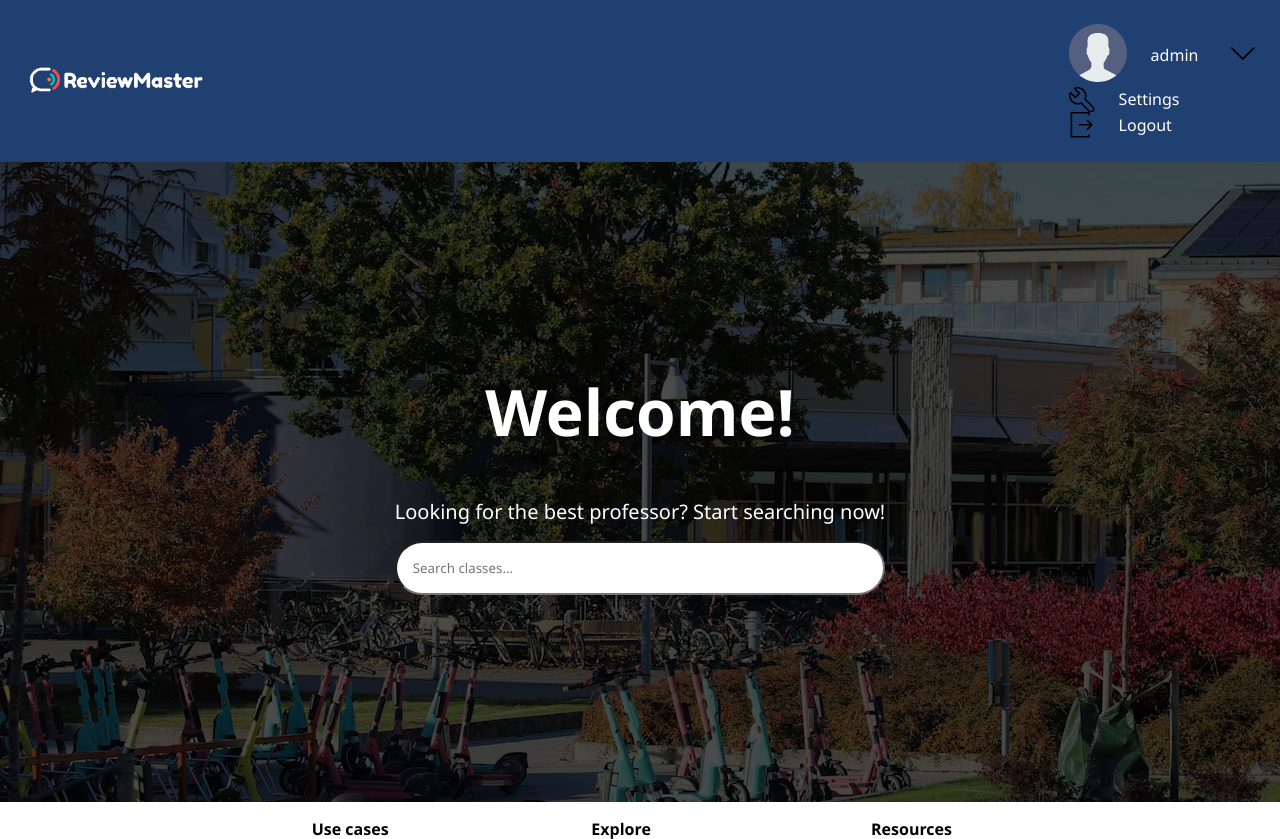
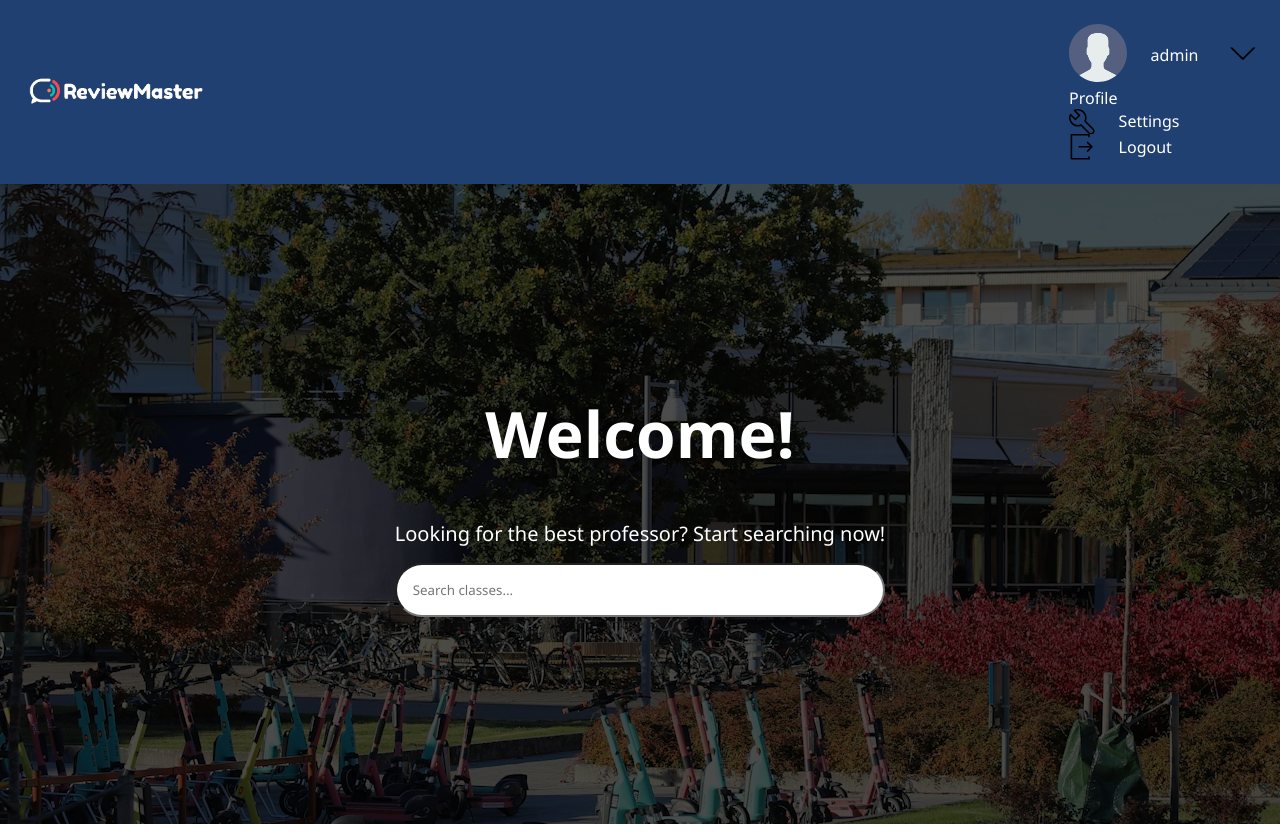
Before and after one commit to alexandernc0043/ITSC-3155-Group3, a Django app: page / in a window 1280 px wide. Shown: the top 839 px of the page. Run offline with Django 5.2, Linux system fonts and the light colour scheme; a user stored in the database is signed in.

Commit message:
Created profile page
Created profile page but lacks functionality

```diff
--- a/Final Project Code/ReviewMaster/base/urls.py
+++ b/Final Project Code/ReviewMaster/base/urls.py
@@ -7,6 +7,7 @@ urlpatterns = [
     path('register/', views.registeruser, name='register'),
     path('logout/', views.logoutuser, name='logout'),
     path('pick-courses/',views.pick_courses, name='courses'),
-    path('add-course/<str:pk>',views.addCourse, name='add-course')
+    path('add-course/<str:pk>',views.addCourse, name='add-course'),
+    path('profile/', views.profile, name='profile')
    # path('review/<str:pk>/', views.review, name='review')
 ]
--- a/Final Project Code/ReviewMaster/base/views.py
+++ b/Final Project Code/ReviewMaster/base/views.py
@@ -10,6 +10,10 @@ from base.models import Department, Course
 
 def home(request):
     return render(request, 'base/home.html')
+
+@login_required
+def profile(request):
+    return render(request, 'base/profile.html')
 
 def addCourse(request, pk):
     dept = pk.split('-')[0]
@@ -25,11 +29,9 @@ def addCourse(request, pk):
     }
     return render(request,'base/addCourse.html', context)
 
-
 def logoutuser(request):
     logout(request)
     return redirect('home')
-
 
 def loginuser(request):
     if request.user.is_authenticated:
@@ -55,7 +57,6 @@ def loginuser(request):
             messages.error(request, 'Username or password does not exist')
     return render(request, 'base/login_register.html')
 
-
 def registeruser(request):
     page = 'register'
     form = UserCreationForm()
@@ -76,6 +77,7 @@ def registeruser(request):
     return render(request, 'base/login_register.html', context=context)
 
 
+
 @login_required(login_url='/login/')
 def pick_courses(request):
 
--- a/Final Project Code/ReviewMaster/templates/navbar.html
+++ b/Final Project Code/ReviewMaster/templates/navbar.html
@@ -35,6 +35,8 @@
                 </div>
 
                 <div class="dropdown-menu">
+                    <a href="{% url 'profile' %}" class="dropdown-link">Profile</a>
+
                     <a href="{% url 'home' %}" class="dropdown-link"
                     ><svg version="1.1" xmlns="http://www.w3.org/2000/svg" width="32" height="32" viewBox="0 0 32 32">
                         <title>tools</title>
```
Also changed, not shown: Final Project Code/ReviewMaster/base/templates/base/profile.html (added, +9 -0 lines), Final Project Code/ReviewMaster/db.sqlite3.
